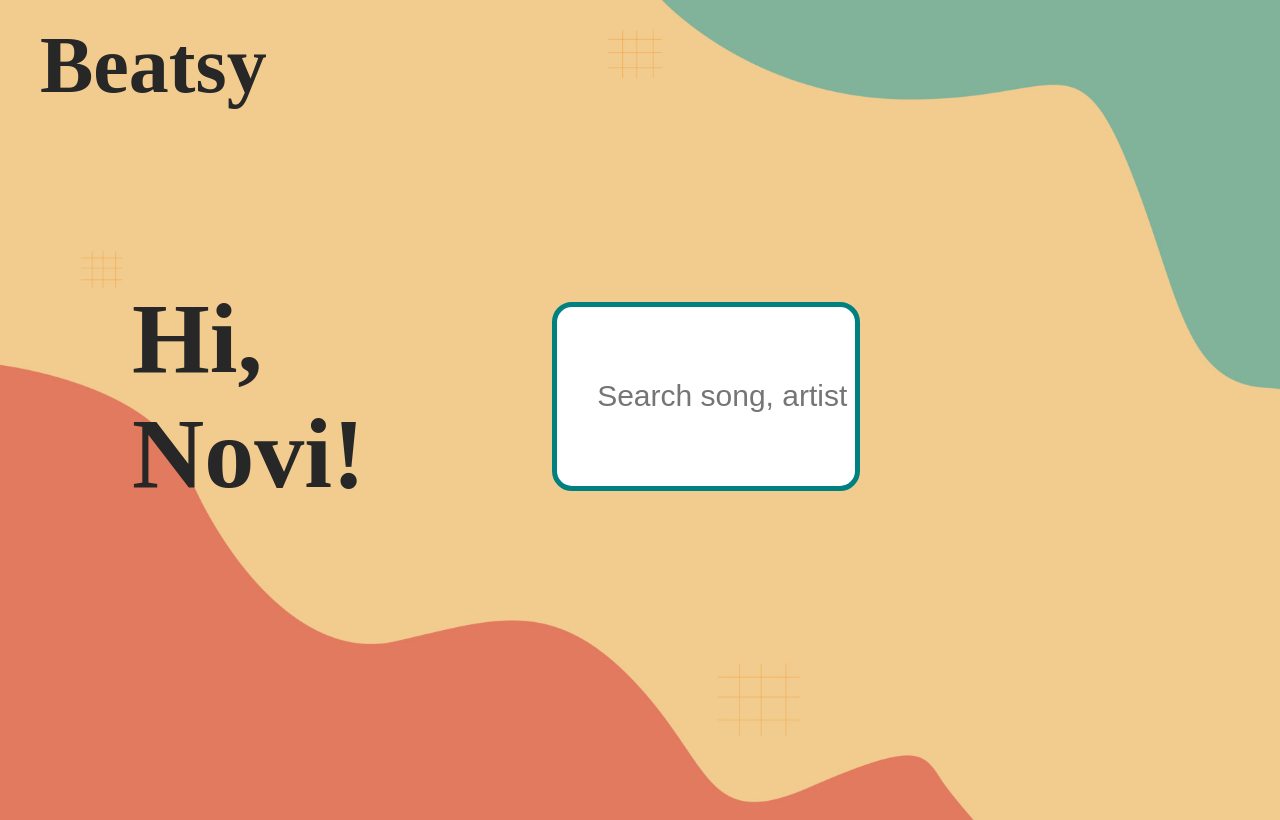
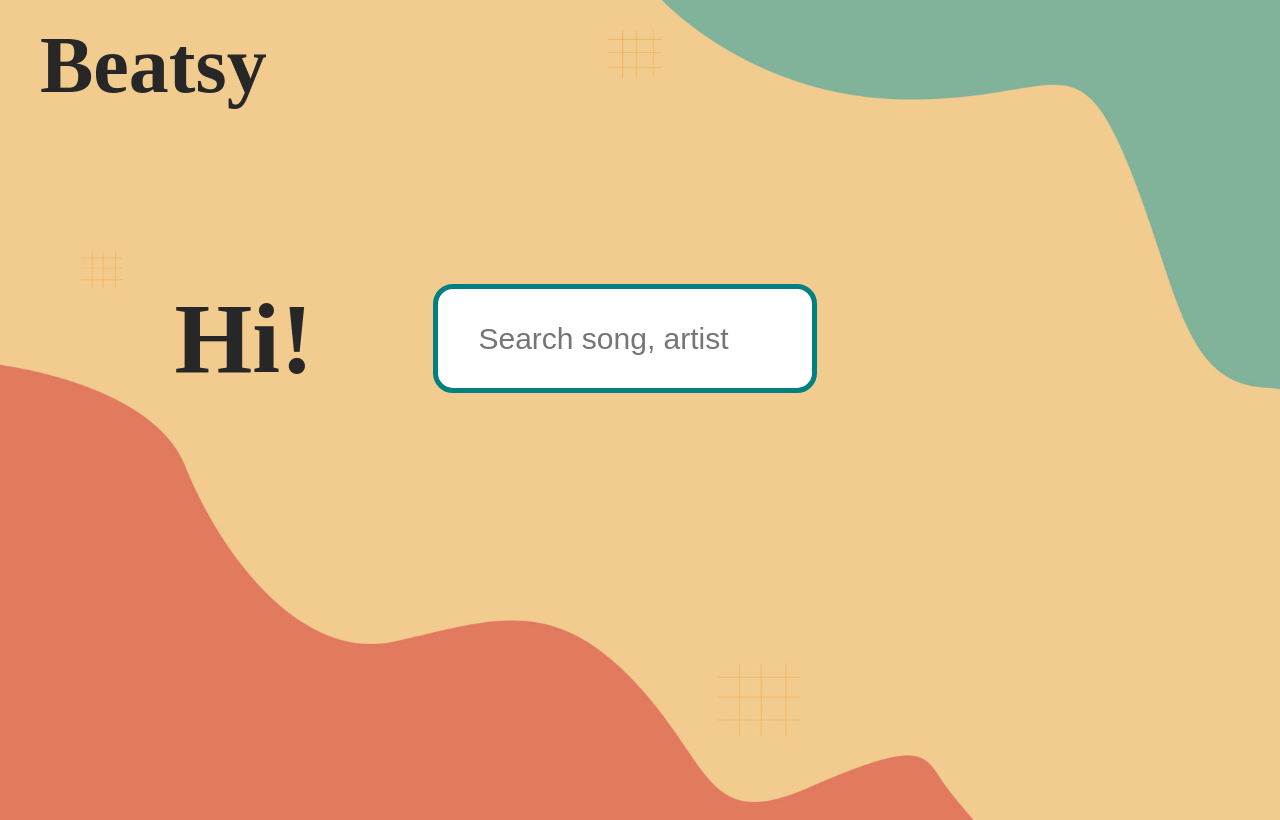
Before and after one commit to NovitaHamilton/beatsy_app, a website with bundled scripts: page index.html in a window 1280 px wide. Built offline with nearby package versions, Linux system fonts and the light colour scheme; some packages are replaced by stand-ins of ours; no server answers.

Commit message:
Update greeting

```diff
--- a/index.html
+++ b/index.html
@@ -13,7 +13,7 @@
     <main>
       <section class="left-section">
         <article class="first-left">
-          <h1 class="greetings">Hi, Novi!</h1>
+          <h1 class="greetings">Hi!</h1>
           <input class="search-bar" placeholder="Search song, artist" />
         </article>
 
```
